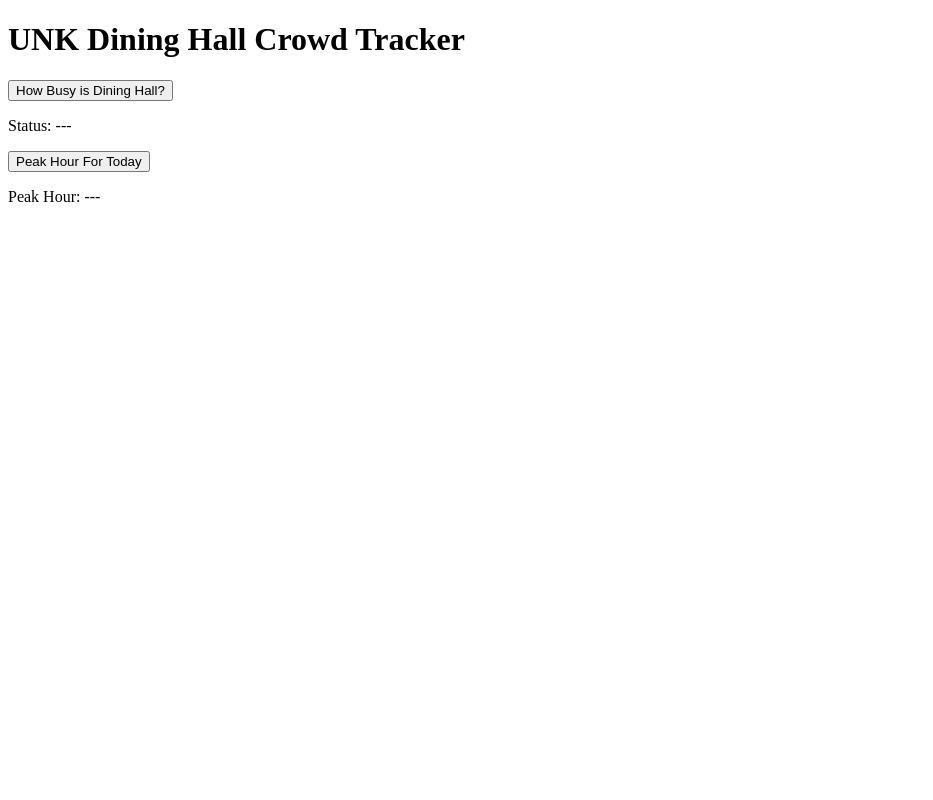
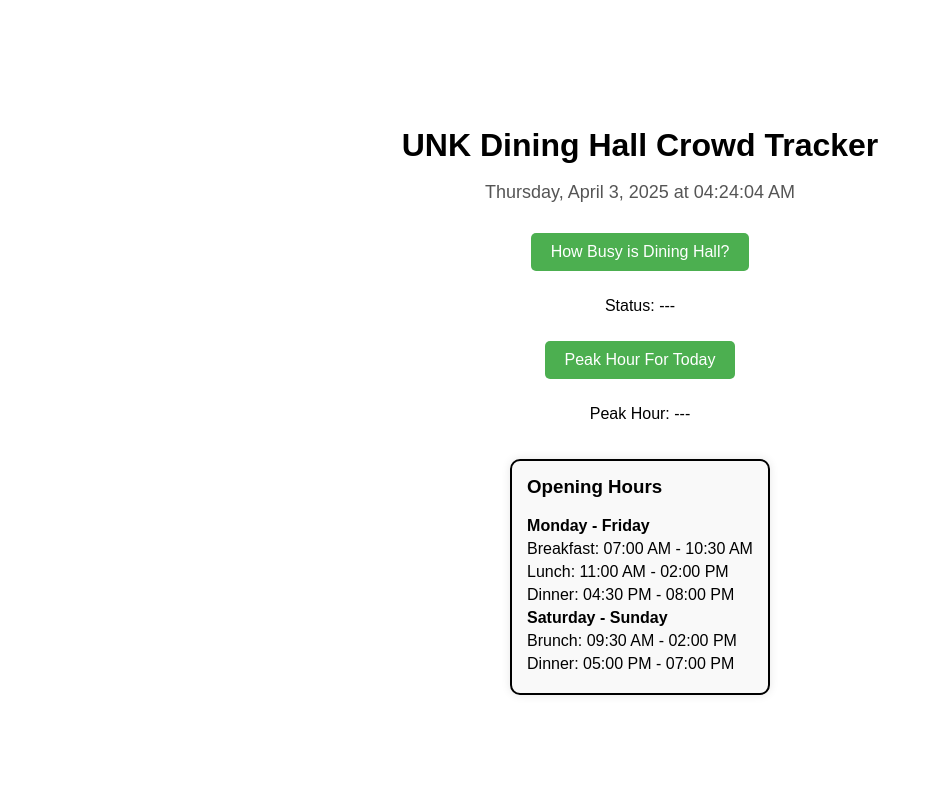
Before and after one commit to mhjpurnima/dining_hall_tracker, a Flask app: page / in a window 1280 px wide. Shown: the whole page, without its empty margins (0-933 px from the left). Run offline with Flask 3, Linux system fonts and the light colour scheme.

Commit message:
dining hours

```diff
--- a/templates/index.html
+++ b/templates/index.html
@@ -5,14 +5,111 @@
     <meta name="viewport" content="width=device-width, initial-scale=1.0" />
     <title>UNK Dining Hall Crowd Tracker</title>
     <script src="{{ url_for('static', filename='script.js') }}" defer></script>
+    <style>
+      body {
+        font-family: Arial, sans-serif;
+        display: flex;
+        justify-content: center;
+        align-items: center;
+        height: 100vh;
+        margin: 0;
+        text-align: center;
+      }
+
+      .container {
+        width: 80%;
+        max-width: 600px;
+      }
+
+      h1 {
+        margin-bottom: 10px;
+      }
+
+      .datetime {
+        font-size: 18px;
+        color: #555;
+        margin-bottom: 20px;
+      }
+
+      button {
+        padding: 10px 20px;
+        font-size: 16px;
+        cursor: pointer;
+        margin: 10px;
+        background-color: #4caf50;
+        color: white;
+        border: none;
+        border-radius: 5px;
+        transition: background-color 0.3s ease;
+      }
+
+      button:hover {
+        background-color: #45a049;
+      }
+
+      .box {
+        border: 2px solid #000;
+        padding: 15px;
+        margin-top: 20px;
+        border-radius: 10px;
+        background-color: #f9f9f9;
+        box-shadow: 0 0 10px rgba(0, 0, 0, 0.1);
+        display: inline-block;
+        text-align: left;
+      }
+
+      .box h3 {
+        margin-top: 0;
+      }
+
+      .box p {
+        margin: 5px 0;
+      }
+    </style>
   </head>
   <body>
+    <div class="container">
       <h1>UNK Dining Hall Crowd Tracker</h1>
+      <p class="datetime" id="current-date-time"></p>
+
       <button id="check-status">How Busy is Dining Hall?</button>
       <p>Status: <span id="status">---</span></p>
       <button id="check-peak-hour">Peak Hour For Today</button>
       <p>Peak Hour: <span id="peak-hour">---</span></p>
       <!-- <p>Busiest Hour: <span id="busiest-hour">---</span></p> -->
       <!-- <p>Quieter Hours: <span id="quiet-hours">---</span></p> -->
+
+      <div class="box">
+        <h3>Opening Hours</h3>
+        <p><strong>Monday - Friday</strong></p>
+        <p>Breakfast: 07:00 AM - 10:30 AM</p>
+        <p>Lunch: 11:00 AM - 02:00 PM</p>
+        <p>Dinner: 04:30 PM - 08:00 PM</p>
+        <p><strong>Saturday - Sunday</strong></p>
+        <p>Brunch: 09:30 AM - 02:00 PM</p>
+        <p>Dinner: 05:00 PM - 07:00 PM</p>
+      </div>
+    </div>
+
+    <script>
+      function updateDateTime() {
+        const now = new Date();
+        const options = {
+          weekday: 'long',
+          year: 'numeric',
+          month: 'long',
+          day: 'numeric',
+          hour: '2-digit',
+          minute: '2-digit',
+          second: '2-digit',
+          hour12: true
+        };
+        document.getElementById('current-date-time').textContent = now.toLocaleString('en-US', options);
+      }
+
+      // Update date and time every second
+      setInterval(updateDateTime, 1000);
+      updateDateTime(); // Initial call to set the date/time immediately
+    </script>
   </body>
 </html>
```
Lines whose indentation alone changed are shown as unchanged.
